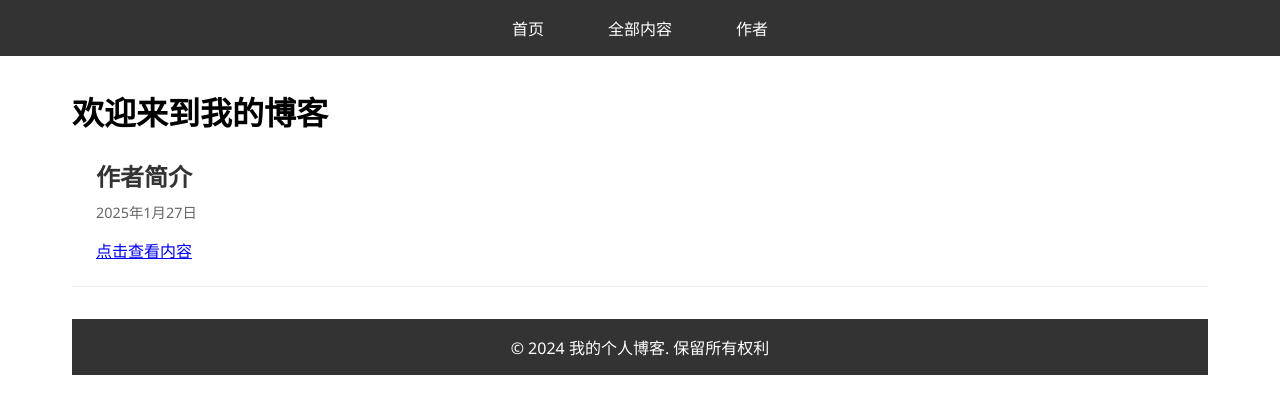
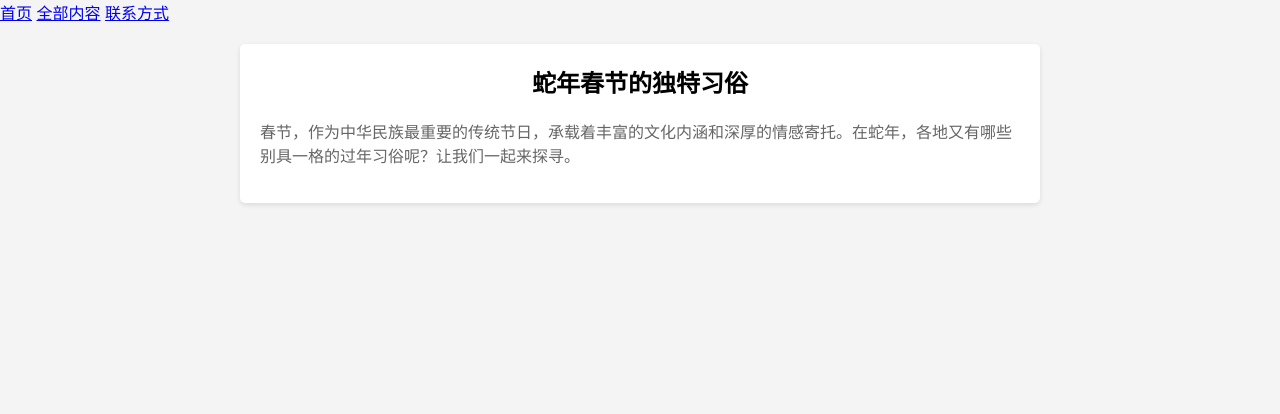
Before and after one commit to qiyu666/blog, a plain HTML site: page index.html in a window 1280 px wide. Drawn offline with Linux system fonts and the light colour scheme.

Commit message:
Update index.html

```diff
--- a/index.html
+++ b/index.html
@@ -1,115 +1,128 @@
 <!DOCTYPE html>
 <html lang="zh-CN">
+
 <head>
     <meta charset="UTF-8">
     <meta name="viewport" content="width=device-width, initial-scale=1.0">
-    <title>我的个人博客</title>
+    <title>我的博客</title>
     <style>
-        * {
+        body {
+            font-family: Arial, sans-serif;
             margin: 0;
             padding: 0;
-            box-sizing: border-box;
-            font-family: 'Segoe UI', Tahoma, Geneva, Verdana, sans-serif;
+            background-color: #f4f4f4;
         }
 
-        /* 导航栏样式 */
-        nav {
-            background-color: #333;
-            padding: 1rem;
-            position: sticky;
-            top: 0;
-        }
-
-        nav ul {
-            list-style-type: none;
-            display: flex;
-            justify-content: center;
-            gap: 2rem;
-        }
-
-        nav a {
-            color: white;
-            text-decoration: none;
-            padding: 0.5rem 1rem;
-            transition: all 0.3s ease;
-        }
-
-        nav a:hover {
-            background-color: #555;
-            border-radius: 4px;
-        }
-
-        /* 主体内容样式 */
-        .container {
-            max-width: 1200px;
-            margin: 0 auto;
-            padding: 2rem;
-        }
-
-        /* 文章预览样式 */
-        .article-preview {
-            margin-bottom: 2rem;
-            padding: 1.5rem;
-            border-bottom: 1px solid #eee;
-        }
-
-        .article-preview h2 {
-            color: #333;
-            margin-bottom: 0.5rem;
-        }
-
-        .post-date {
-            color: #666;
-            font-size: 0.9rem;
-            margin-bottom: 1rem;
-        }
-
-        /* 页脚样式 */
-        footer {
+        header {
             background-color: #333;
             color: white;
             text-align: center;
-            padding: 1rem;
-            margin-top: 2rem;
+            padding: 20px;
         }
 
-        /* 响应式设计 */
-        @media (max-width: 768px) {
-            nav ul {
-                flex-direction: column;
+        h1 {
+            margin: 0;
+        }
+
+      .container {
+            max-width: 800px;
+            margin: 0 auto;
+            padding: 20px;
+        }
+
+      .post {
+            background-color: white;
+            border-radius: 5px;
+            box-shadow: 0 2px 5px rgba(0, 0, 0, 0.1);
+            margin-bottom: 20px;
+            padding: 20px;
+        }
+
+      .post h2 {
+            margin-top: 0;
             text-align: center;
         }
 
-            .container {
-                padding: 1rem;
+      .post p {
+            color: #666;
         }
+
+      .read-more {
+            display: block;
+            background-color: #333;
+            color: white;
+            text-decoration: none;
+            padding: 8px 16px;
+            border-radius: 3px;
+            margin: 10px auto; /* 水平居中 */
+            width: fit-content; /* 宽度自适应内容 */
+        }
+
+      .read-more:hover {
+            background-color: #555;
+        }
+
+      .comments {
+            margin-top: 20px;
+        }
+
+      .comments h3 {
+            margin-bottom: 10px;
+            text-align: center;
+        }
+
+      .comment {
+            border: 1px solid #ddd;
+            border-radius: 5px;
+            padding: 10px;
+            margin-bottom: 10px;
+        }
+
+      .comment p {
+            margin: 0;
+        }
+
+      .comment-form {
+            margin-top: 20px;
+        }
+
+      .comment-form input,.comment-form textarea {
+            display: block;
+            width: 100%;
+            padding: 10px;
+            margin-bottom: 10px;
+            border: 1px solid #ddd;
+            border-radius: 5px;
+        }
+
+      .comment-form button {
+            background-color: #333;
+            color: white;
+            padding: 8px 16px;
+            border: none;
+            border-radius: 3px;
+            cursor: pointer;
+        }
+
+      .comment-form button:hover {
+            background-color: #555;
         }
     </style>
 </head>
+
 <body>
  <!-- 导航栏 -->
  <nav>
-        <ul>
-            <li><a href="index.html" class="active">首页</a></li>
-            <li><a href="content.html">全部内容</a></li>
-            <li><a href="contact.html">作者</a></li>
-        </ul>
+    <a href="https://blog.qiyu666.us.kg">首页</a>
+    <a href="#">全部内容</a>
+    <a href="#">联系方式</a>
 </nav>
+    <div class="container">
+        <!-- ID:1 -->
+        <div class="post">
+            <h2>蛇年春节的独特习俗</h2>
+            <p>春节，作为中华民族最重要的传统节日，承载着丰富的文化内涵和深厚的情感寄托。在蛇年，各地又有哪些别具一格的过年习俗呢？让我们一起来探寻。</p>
+        </div>
+</body>
 
-    <!-- 主体内容 -->
-    <div class="container">
-        <h1>欢迎来到我的博客</h1>
-
-        <!-- 文章预览 -->
-        <div class="article-preview">
-            <h2>作者简介</h2>
-            <div class="post-date">2025年1月27日</div>
-            <a href="content/1.html">点击查看内容</a>
-        </div>
-
-    <!-- 页脚 -->
-    <footer>
-        <p>&copy; 2024 我的个人博客. 保留所有权利</p>
-    </footer>
-</body>
 </html>
```
Lines whose indentation alone changed are shown as unchanged.
